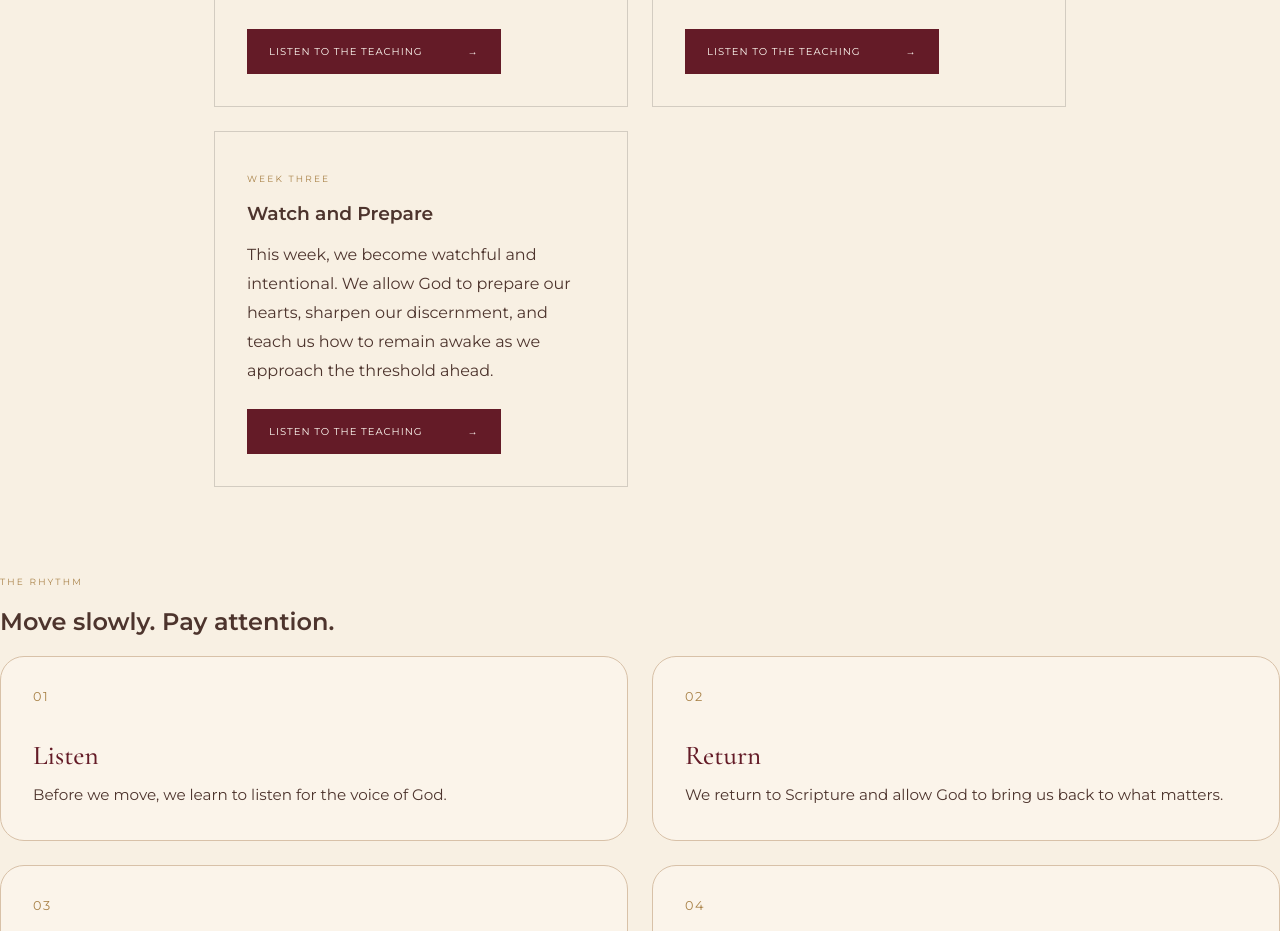
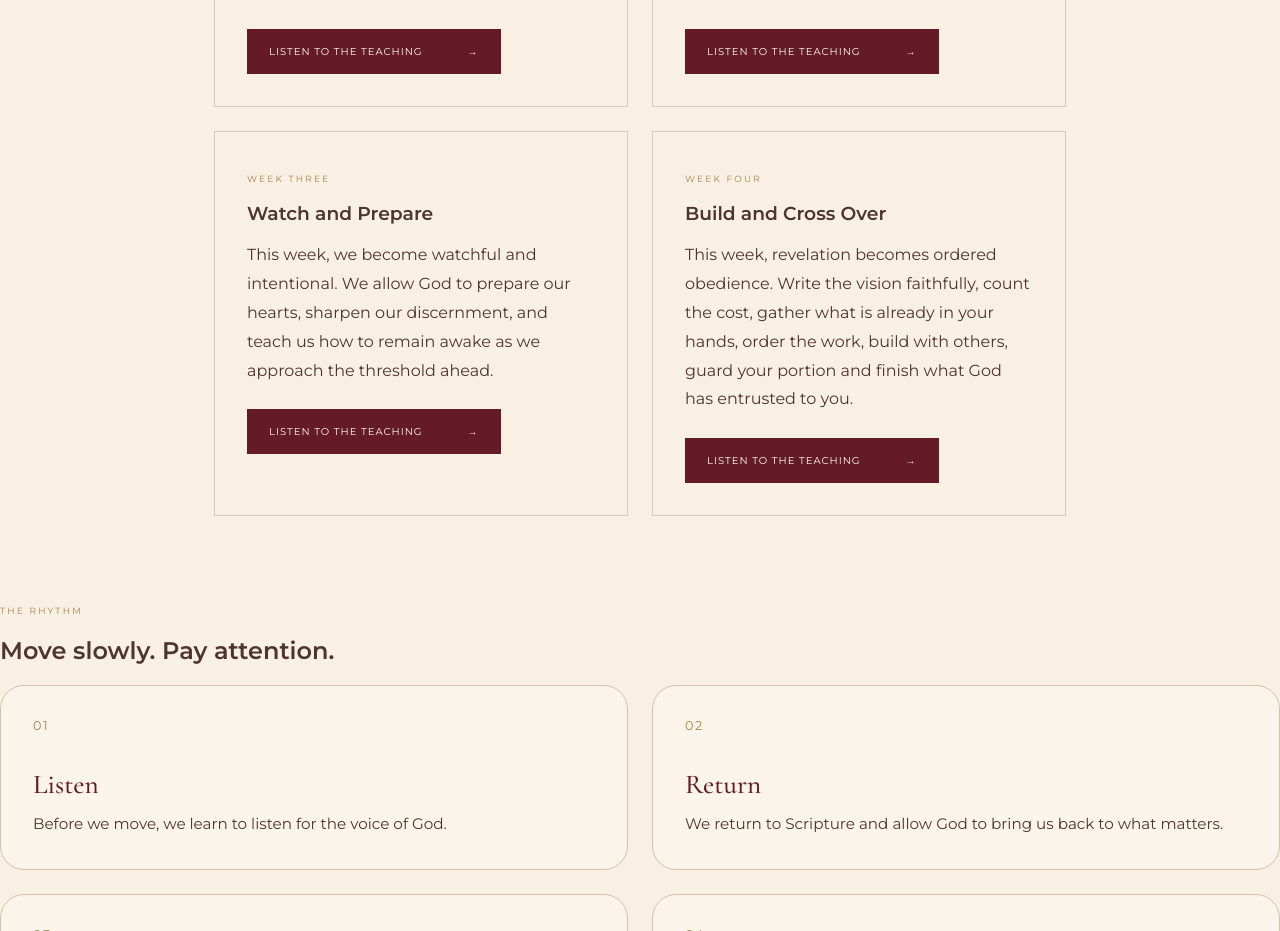
Before and after one commit to ROOTEDWITHKHETHIWE/Rooted-with-Khethiwe-correct, a Next.js app: page /journey in a window 1280 px wide. Shown: the part 2980-3911 px from the top of the page. Built offline with nearby package versions, Linux system fonts and the light colour scheme.

Commit message:
Add WEEK FOUR section and fix HTML entities

```diff
--- a/app/journey/page.tsx
+++ b/app/journey/page.tsx
@@ -26,6 +26,14 @@ const weeklyTeachings = [
       "This week, we become watchful and intentional. We allow God to prepare our hearts, sharpen our discernment, and teach us how to remain awake as we approach the threshold ahead.",
     audio:
       "https://drive.google.com/file/d/1qlLZ7iRkm-xCD5ed4Q1zpZ7cd7ra7vOr/view?usp=drive_link",
+  },
+  {
+    week: "WEEK FOUR",
+    title: "Build and Cross Over",
+    description:
+      "This week, revelation becomes ordered obedience. Write the vision faithfully, count the cost, gather what is already in your hands, order the work, build with others, guard your portion and finish what God has entrusted to you.",
+    audio:
+      "https://drive.google.com/file/d/1BbKBRblhRqFYk4vN9ExyS4pHxynwLcjy/view?usp=drivesdk",
   },
 ];
 
@@ -162,7 +170,7 @@ export default function JourneyPage() {
             }}
           >
             Move through the journey at your own pace. Select any day below
-            to enter directly into that day's reflection.
+            to enter directly into that day&apos;s reflection.
           </p>
         </div>
 
@@ -349,7 +357,7 @@ export default function JourneyPage() {
         <p className="section-label">BEGIN HERE</p>
 
         <h2>
-          You don't have
+          You don&apos;t have
           <br />
           to rush.
         </h2>
```
